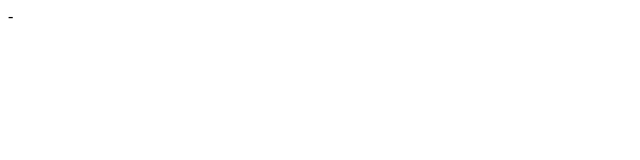
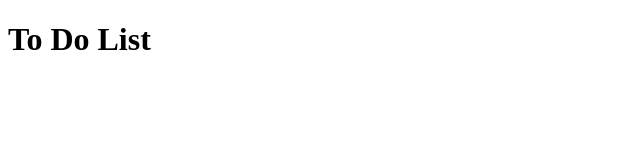
Before and after one commit to rcordray/weekend-challenge-3, a website: page index.html in a window 1280 px wide. Shown: the whole page, without its empty margins (0-640 px from the left). Drawn offline with Linux system fonts and the light colour scheme.

Commit message:
first commit

```diff
--- a/index.html
+++ b/index.html
@@ -9,7 +9,9 @@
 </head>
 
 <body>
+    <h1>To Do List</h1>
+
 
 </body>
 
-</html>-
+</html>
```
Also changed, not shown: 1 other file.
